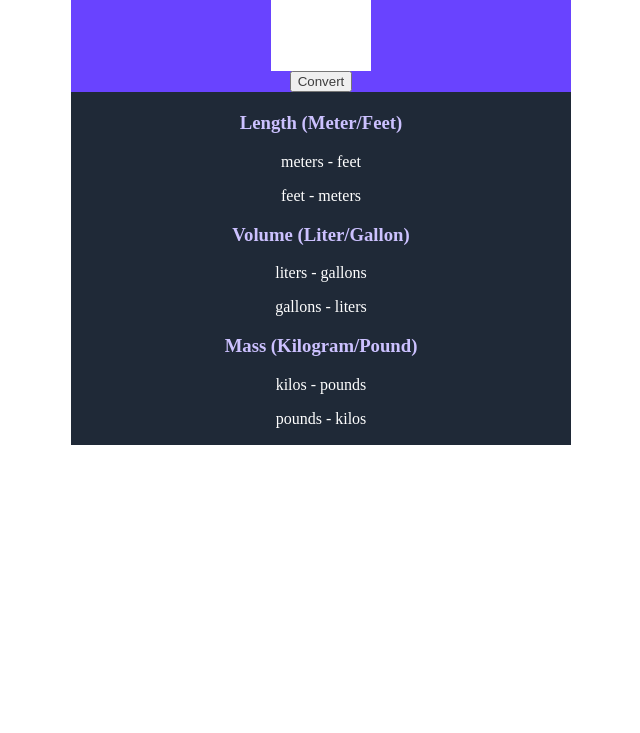
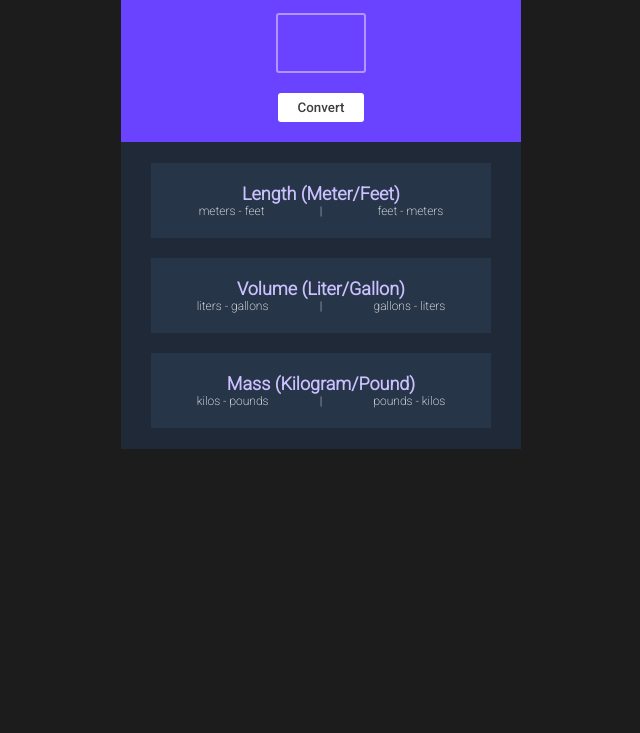
Before and after one commit to martinapapp/solo-unitConverter, a plain HTML site: page index.html in a window 1280 px wide. Shown: the part 67-800 px from the top of the page, without its empty margins (319-959 px from the left). Drawn offline with Linux system fonts and the light colour scheme.

Commit message:
add fonts folder and finishing, correcting css styling

```diff
--- a/index.css
+++ b/index.css
@@ -7,38 +7,112 @@ bg purple : 6943FF
 xy border : B295FF
 button text : 3D3D3D
 */
+@font-face {
+    font-family: "blackRoboto";
+    src: url(fonts/Roboto-Black.ttf);
+}
+@font-face {
+    font-family: "boldRoboto";
+    src: url(fonts/Roboto-Bold.ttf);
+}
+@font-face {
+    font-family: "mediumRoboto";
+    src: url(fonts/Roboto-Medium.ttf);
+}
+@font-face {
+    font-family:"lightRoboto";
+    src: url(fonts/Roboto-Light.ttf);
+}
+@font-face {
+    font-family: "extraLightRoboto";
+    src: url(fonts/Roboto-ExtraLight.ttf);
+}
 body{
     margin: 0;
-
+    background-color: #1C1C1C;
 }
 .container {
-    width: 500px;
+    width: 400px;
     margin: 0 auto;
     text-align: center;
 }
-#input{
+.input{
     background-color: #6943FF;
     color:#FFFFFF;
     margin: 0 auto;
+    font-family: "boldRoboto";
+    font-size: 12px;
+    padding-top: 20px;
 }
-#operation{
+.operation{
     margin: 0 auto;
     background-color: #1F2937;
     border: 1px solid #1F2937;
 }
+/* Chrome, Edge (Chromium), Safari, Opera */
+input[type="number"]::-webkit-outer-spin-button,
+input[type="number"]::-webkit-inner-spin-button {
+  -webkit-appearance: none;
+  margin: 0;
+}
+/* Firefox */
+input[type="number"] {
+  -moz-appearance: textfield; /* Firefox (vendor-prefixed) */
+  appearance: textfield;      /* Standard (modern browsers) */
+}
+/* no style at all...
+input[type="number"].no-spinner {
+  -webkit-appearance: none;
+  -moz-appearance: none;
+  appearance: none;
+}
+*/
 .input-number{
-    width: 100px;
-    height: 80px;
-    font-size: 48pt;
-    border:#B295FF;
+    background-color: #6943FF;
+    width: 90px;
+    height: 60px;
+    font-size: 18pt;
+    color: #FFFFFF;
+    border: 2px solid #B295FF;
+    border-radius: 3px;
+    font-family: "blackRoboto";
+    font-size: 36pt; ;
+    text-align: center;
 }
 .convert-btn{
+    margin: 20px auto;
     color: #3D3D3D;
+    font-family: "mediumRoboto";
+    background-color: #FFFFFF;
+    padding: 7px 20px;
+    border: None;
+    border-radius: 3px;
 }
-
 h3{
     color: #CCC1FF;
+    font-family: "lightRoboto";
+    font-size: 18;
+    margin: 0px auto;
+    padding: None;
 }
 p{
     color: #FFFFFF;
+    font-family: "extraLightRoboto";
+    font-size: 12;
+    margin: 0px auto;
+    padding: None;
 }
+
+.lengthBox, .volumeBox, .massBox{
+    display: flex;
+    justify-content: space-evenly;
+    align-items: center;
+}
+.length, .volume, .mass {
+    background-color: 273549;
+    width: 300px;
+    height: auto;
+    margin: 20px auto;;
+
+    padding: 20px;
+}
--- a/index.html
+++ b/index.html
@@ -9,22 +9,37 @@
         <body>
             <div class="container">
 
-                <div id="input">
+                <div class="input">
                     <h1>Metric/Imperial Unit Conversion</h1>
-                    <input type="number" class="input-number"> <br>
-                    <input type="submit" value="Convert" class="convert-btn">
+                    <input type="number" step="0.001" class="input-number"> <br>
+                    <button class="convert-btn">Convert</button>
                 </div>
 
-                <div id="operation">
+                <div class="operation">
+                    <div class="length">
                         <h3>Length (Meter/Feet)</h3>
+                        <div class="lengthBox">
                             <p>meters - feet</p>
+                            <p>|</p>
                             <p>feet - meters</p>
+                        </div>
+                    </div>
+                    <div class="volume">
                         <h3>Volume (Liter/Gallon)</h3>
+                        <div class="volumeBox">
                             <p>liters - gallons</p>
+                            <p>|</p>
                             <p>gallons - liters</p>
+                        </div>
+                    </div>
+                    <div class="mass">
                         <h3>Mass (Kilogram/Pound)</h3>
+                        <div class="massBox">
                             <p>kilos - pounds</p>
+                            <p>|</p>
                             <p>pounds - kilos</p>
+                        </div>
+                    </div>
                 </div>
 
             </div>
```
Also changed, not shown: fonts/Roboto-Black.ttf (added), fonts/Roboto-Bold.ttf (added), fonts/Roboto-ExtraLight.ttf (added), fonts/Roboto-Light.ttf (added), fonts/Roboto-Medium.ttf (added). Lines whose indentation alone changed are shown as unchanged.
